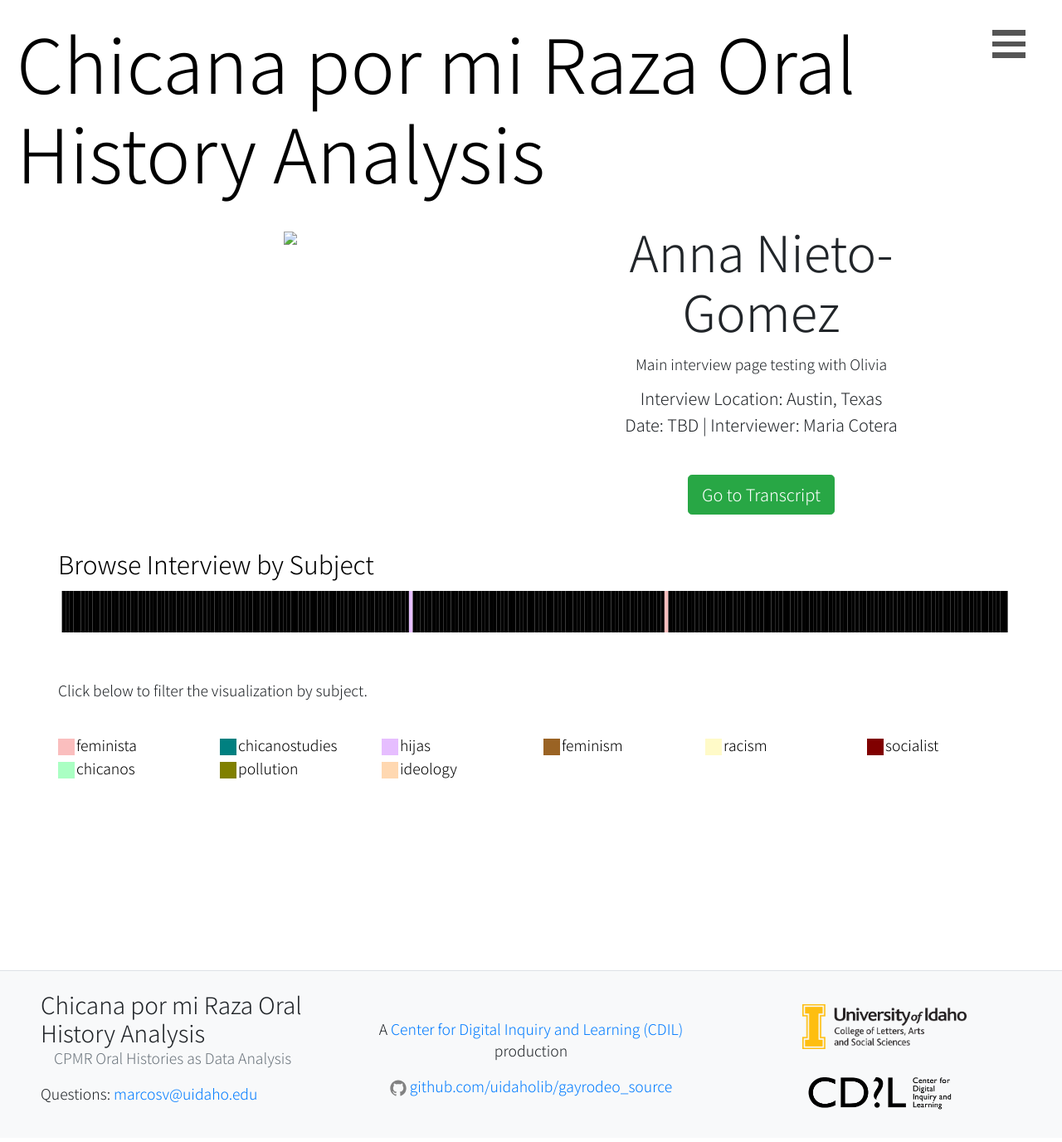
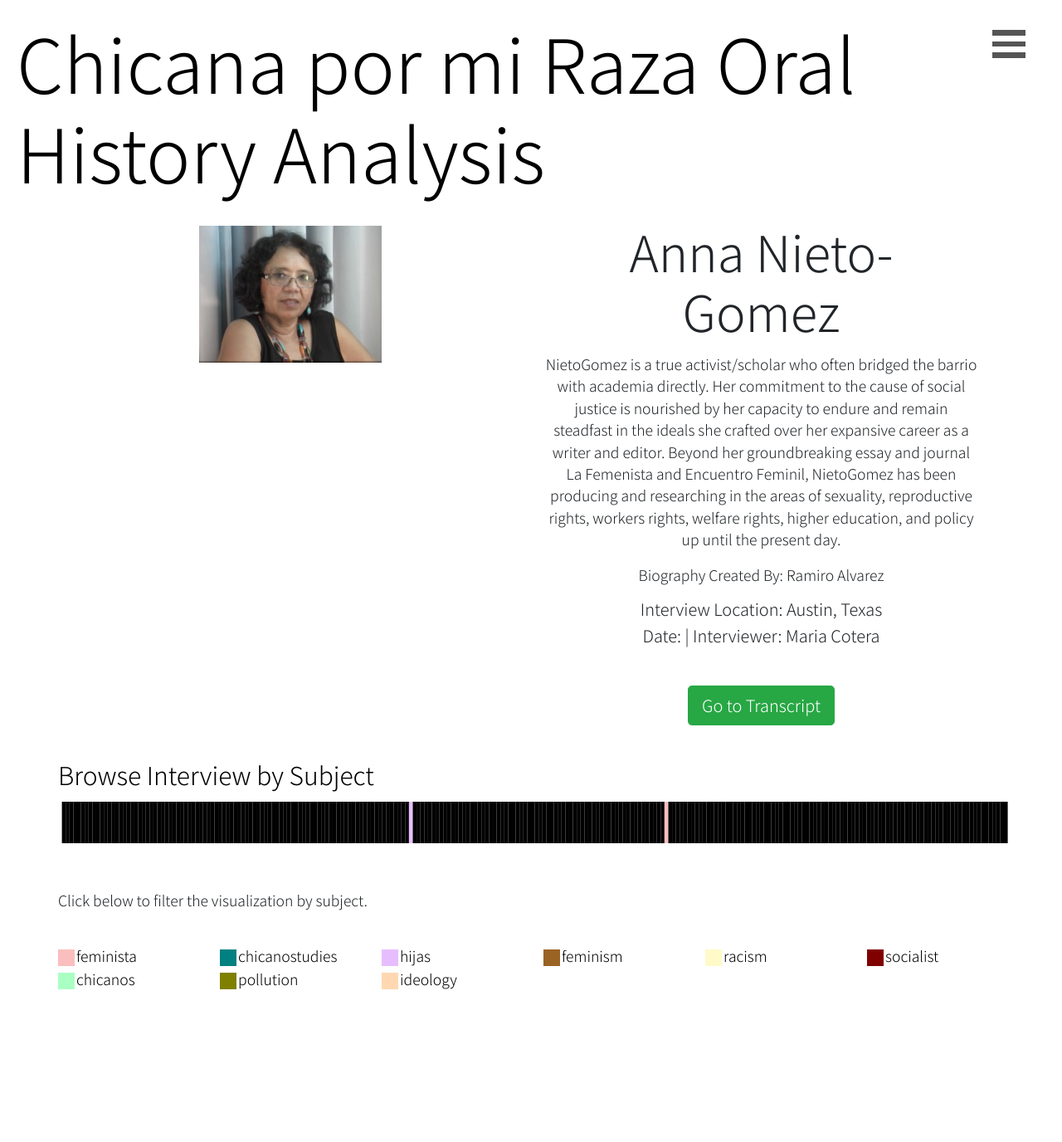
Before and after one commit to marcosvdotcom/cpmr, a Jekyll site: the page built from _interviews/gomez.md, in a window 1280 px wide and 1400 px high. Shown: the top 1376 px of the window at 83% size. Built offline with Jekyll 4.4.1, drawn with Linux system fonts in a browser that asks for light colours.

Commit message:
footer and neitogomez page

```diff
--- a/_includes/footer.html
+++ b/_includes/footer.html
@@ -6,8 +6,7 @@
       <p>Questions: <a href="mailto:{{ site.email }}">{{ site.email }}</a></p>
     </div>
     <div class="col-md-4 pt-4 align-self-center text-center">
-      <p>A <a href="https://cdil.lib.uidaho.edu/" target="_blank">Center for Digital Inquiry and Learning (CDIL)</a> production</p>
-      <p>{% include icon-github.html %}</p>
+
     </div>
     <div class="col-md-4 align-self-center text-center">
       {% include logo-class.html %}
--- a/_interviews/gomez.md
+++ b/_interviews/gomez.md
@@ -3,8 +3,11 @@ object-id: gomez
 transcript: transcript-gomez
 first-name: Anna
 last-name: Nieto-Gomez
-date-interviewed: TBD
+date-interviewed:
 location: Austin, Texas
 interviewer: Maria Cotera
 ---
-Main interview page testing with Olivia
+NietoGomez is a true activist/scholar who often bridged the barrio with academia directly. Her commitment to the cause of social justice is nourished by her capacity to endure and remain steadfast in the ideals she crafted over her expansive career as a writer and editor. Beyond her groundbreaking essay and journal La Femenista and Encuentro Feminil, NietoGomez has been producing and researching in the areas of sexuality, reproductive rights, workers rights, welfare rights, higher education, and policy up until the present day.
+
+Biography Created By:
+Ramiro Alvarez
```
Also changed, not shown: favicon.png (deleted), images/people/gomez.jpg (added).
